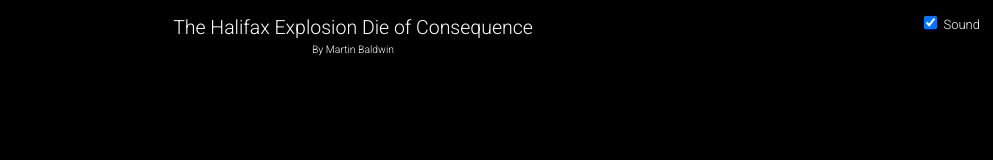
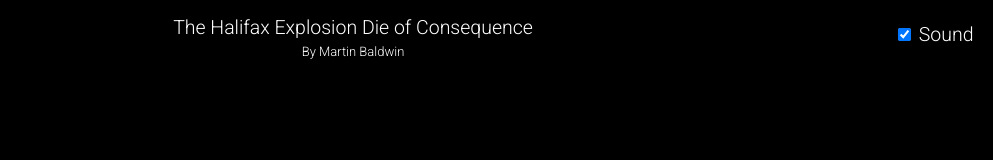
Before and after one commit to martendo/halifax, a website: page dist/index.html in a window 1280 px wide. Shown: the top 160 px of the page, without its empty margins (287-1280 px from the left). Drawn offline with Linux system fonts and the light colour scheme; files whose address does not match are found by name.

Commit message:
Tweak text sizes

```diff
--- a/dist/index.html
+++ b/dist/index.html
@@ -46,7 +46,7 @@
 				margin-bottom: 0;
 			}
 			h2 {
-				font-size: 0.4em;
+				font-size: 0.5em;
 				font-weight: 300;
 				margin: 0;
 			}
@@ -75,7 +75,7 @@
 				top: 0;
 				right: 0;
 				padding: 1em;
-				font-size: 0.5em;
+				font-size: 0.75em;
 			}
 		</style>
 		<link rel="icon" type="image/png" href="favicon.png" sizes="32x32">
```
